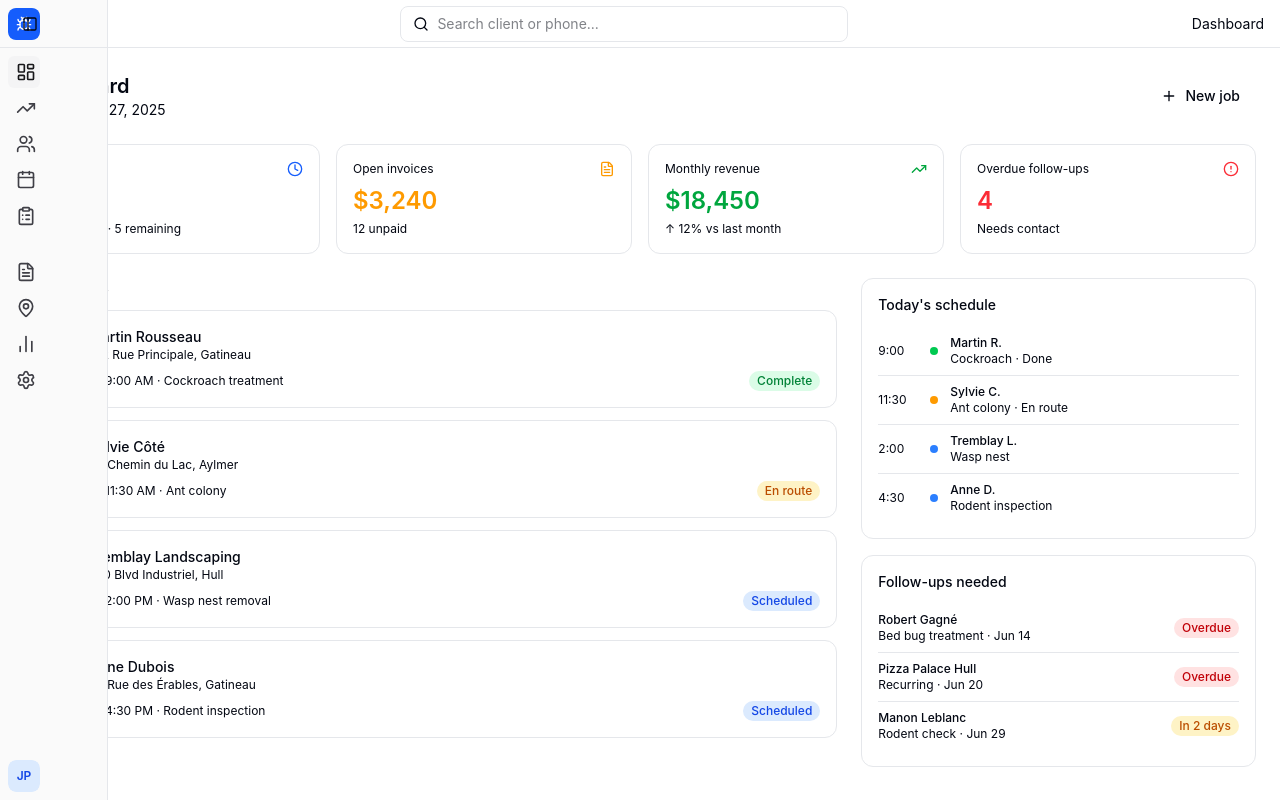
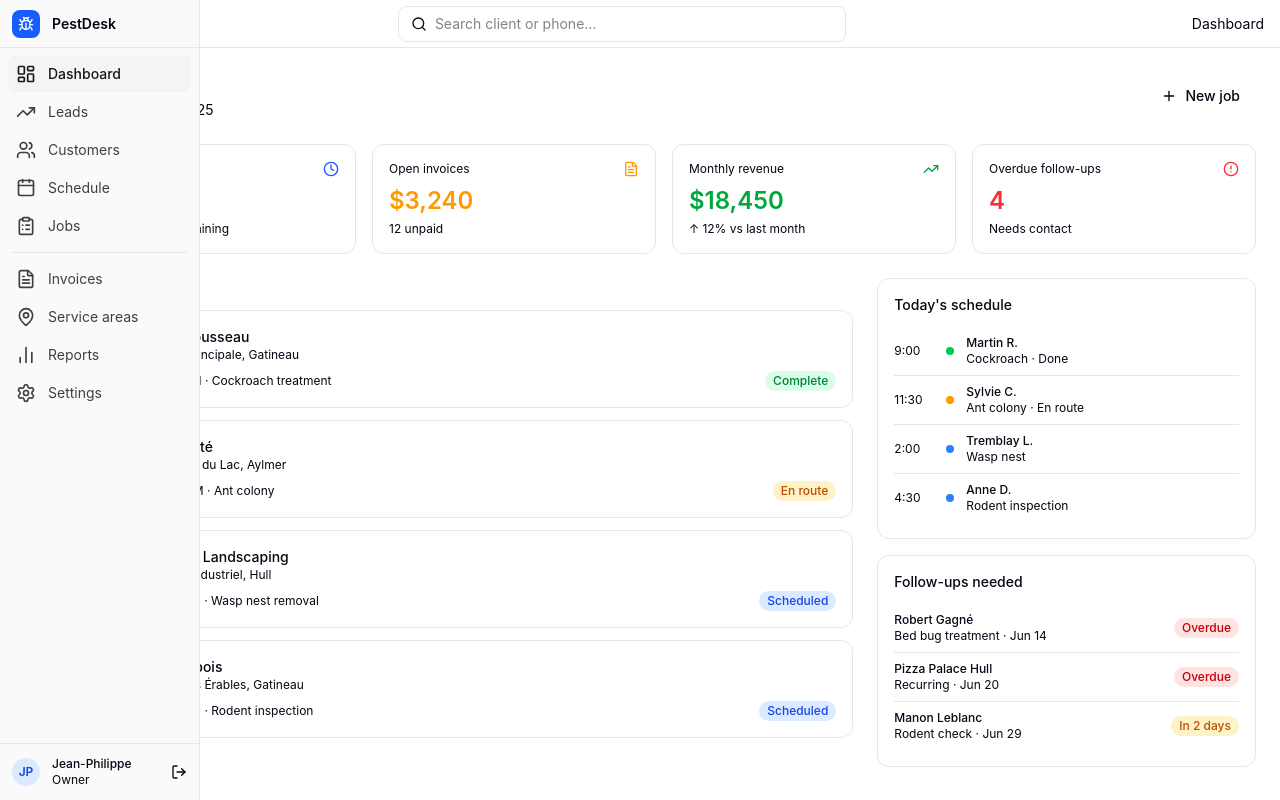
Before and after one commit to 4238582/pestdesk, a React (Vite) app: page / in a window 1280 px wide. Built offline with nearby package versions, Linux system fonts and the light colour scheme.

Commit message:
Replace shadcn sidebar with custom hover-expand sidebar, fix layout overlap

```diff
--- a/src/App.jsx
+++ b/src/App.jsx
@@ -1,6 +1,5 @@
 import { useState } from "react"
-import { SidebarProvider, SidebarTrigger, SidebarInset } from "@/components/ui/sidebar"
-import { AppSidebar } from "@/components/AppSidebar"
+import { AppSidebar, SIDEBAR_COLLAPSED_W } from "@/components/AppSidebar"
 import { GlobalSearch } from "@/components/GlobalSearch"
 import Dashboard from "@/pages/Dashboard"
 import Leads from "@/pages/Leads"
@@ -47,12 +46,16 @@ function App() {
   }
 
   return (
-    <SidebarProvider defaultOpen={false}>
-      <AppSidebar activePage={activePage} setActivePage={p => { setActivePage(p); setSelectedLead(null) }} />
-      <SidebarInset>
-        <div className="flex items-center h-12 px-4 border-b bg-background gap-3 sticky top-0 z-10">
-          <SidebarTrigger className="flex-shrink-0" />
-          <div className="h-4 w-px bg-border flex-shrink-0" />
+    <div className="flex h-screen w-full bg-background">
+      <AppSidebar
+        activePage={activePage}
+        setActivePage={p => { setActivePage(p); setSelectedLead(null) }}
+      />
+      <div
+        className="flex flex-col flex-1 min-w-0 overflow-hidden transition-all duration-200"
+        style={{ marginLeft: SIDEBAR_COLLAPSED_W }}
+      >
+        <div className="flex items-center h-12 px-4 border-b bg-background gap-3 flex-shrink-0">
           <div className="flex-1 flex justify-center">
             <GlobalSearch onNavigate={handleSearchNav} />
           </div>
@@ -60,11 +63,11 @@ function App() {
             {activePage}{selectedLead ? ` · ${selectedLead.name}` : ""}
           </span>
         </div>
-        <div className="flex-1 overflow-auto bg-muted/30 min-h-[calc(100vh-3rem)]">
+        <div className="flex-1 overflow-auto bg-muted/30">
           {renderPage()}
         </div>
-      </SidebarInset>
-    </SidebarProvider>
+      </div>
+    </div>
   )
 }
 
--- a/src/components/AppSidebar.jsx
+++ b/src/components/AppSidebar.jsx
@@ -1,134 +1,92 @@
-import { useSidebar } from "@/components/ui/sidebar"
-
+import { useState } from "react"
 import {
-  Sidebar,
-  SidebarContent,
-  SidebarFooter,
-  SidebarGroup,
-  SidebarGroupLabel,
-  SidebarHeader,
-  SidebarMenu,
-  SidebarMenuButton,
-  SidebarMenuItem,
-  SidebarRail,
-} from "@/components/ui/sidebar"
-import { Avatar, AvatarFallback } from "@/components/ui/avatar"
-import {
-  LayoutDashboard,
-  Users,
-  Calendar,
-  ClipboardList,
-  FileText,
-  BarChart2,
-  MapPin,
-  Settings,
-  Bug,
-  LogOut,
-  TrendingUp,
+  LayoutDashboard, TrendingUp, Users, Calendar,
+  ClipboardList, FileText, MapPin, BarChart2,
+  Settings, Bug, LogOut,
 } from "lucide-react"
 
 const navMain = [
-  { label: "Dashboard",     icon: LayoutDashboard, href: "#dashboard" },
-  { label: "Leads",         icon: TrendingUp,      href: "#leads" },
-  { label: "Customers",     icon: Users,            href: "#customers" },
-  { label: "Schedule",      icon: Calendar,         href: "#schedule" },
-  { label: "Jobs",          icon: ClipboardList,    href: "#jobs" },
+  { label: "Dashboard",     icon: LayoutDashboard },
+  { label: "Leads",         icon: TrendingUp },
+  { label: "Customers",     icon: Users },
+  { label: "Schedule",      icon: Calendar },
+  { label: "Jobs",          icon: ClipboardList },
 ]
 
 const navManage = [
-  { label: "Invoices",      icon: FileText,   href: "#invoices" },
-  { label: "Service areas", icon: MapPin,     href: "#areas" },
-  { label: "Reports",       icon: BarChart2,  href: "#reports" },
-  { label: "Settings",      icon: Settings,   href: "#settings" },
+  { label: "Invoices",      icon: FileText },
+  { label: "Service areas", icon: MapPin },
+  { label: "Reports",       icon: BarChart2 },
+  { label: "Settings",      icon: Settings },
 ]
 
+export const SIDEBAR_COLLAPSED_W = 48
+export const SIDEBAR_EXPANDED_W = 200
+
 export function AppSidebar({ activePage, setActivePage }) {
-  const { setOpen } = useSidebar()
+  const [expanded, setExpanded] = useState(false)
+
+  const w = expanded ? SIDEBAR_EXPANDED_W : SIDEBAR_COLLAPSED_W
 
   return (
-    <Sidebar
-      collapsible="icon"
-      onMouseEnter={() => setOpen(true)}
-      onMouseLeave={() => setOpen(false)}
+    <div
+      className="fixed inset-y-0 left-0 z-20 flex flex-col bg-sidebar border-r border-sidebar-border transition-all duration-200 overflow-hidden"
+      style={{ width: w }}
+      onMouseEnter={() => setExpanded(true)}
+      onMouseLeave={() => setExpanded(false)}
     >
       {/* Logo */}
-      <SidebarHeader>
-        <SidebarMenu>
-          <SidebarMenuItem>
-            <SidebarMenuButton size="lg" className="pointer-events-none">
-              <div className="flex aspect-square size-8 items-center justify-center rounded-lg bg-blue-600 text-white">
-                <Bug className="size-4" />
-              </div>
-              <div className="flex flex-col gap-0.5 leading-none">
-                <span className="font-semibold text-sm">PestDesk</span>
-                <span className="text-xs text-muted-foreground">v1.0</span>
-              </div>
-            </SidebarMenuButton>
-          </SidebarMenuItem>
-        </SidebarMenu>
-      </SidebarHeader>
+      <div className="flex items-center gap-3 px-3 h-12 border-b border-sidebar-border flex-shrink-0">
+        <div className="flex items-center justify-center size-7 rounded-lg bg-blue-600 text-white flex-shrink-0">
+          <Bug className="size-4" />
+        </div>
+        {expanded && <span className="font-semibold text-sm whitespace-nowrap">PestDesk</span>}
+      </div>
 
       {/* Nav */}
-      <SidebarContent>
-        <SidebarGroup>
-          <SidebarGroupLabel>Main</SidebarGroupLabel>
-          <SidebarMenu>
-            {navMain.map((item) => (
-              <SidebarMenuItem key={item.label}>
-                <SidebarMenuButton
-                  isActive={activePage === item.label}
-                  onClick={() => setActivePage(item.label)}
-                  tooltip={item.label}
-                  className="[&>svg]:size-5"
-                >
-                  <item.icon />
-                  <span>{item.label}</span>
-                </SidebarMenuButton>
-              </SidebarMenuItem>
-            ))}
-          </SidebarMenu>
-        </SidebarGroup>
+      <div className="flex-1 overflow-hidden py-2">
+        <NavSection items={navMain} activePage={activePage} setActivePage={setActivePage} expanded={expanded} />
+        <div className="mx-3 my-2 border-t border-sidebar-border" />
+        <NavSection items={navManage} activePage={activePage} setActivePage={setActivePage} expanded={expanded} />
+      </div>
 
-        <SidebarGroup>
-          <SidebarGroupLabel>Management</SidebarGroupLabel>
-          <SidebarMenu>
-            {navManage.map((item) => (
-              <SidebarMenuItem key={item.label}>
-                <SidebarMenuButton
-                  isActive={activePage === item.label}
-                  onClick={() => setActivePage(item.label)}
-                  tooltip={item.label}
-                  className="[&>svg]:size-5"
-                >
-                  <item.icon />
-                  <span>{item.label}</span>
-                </SidebarMenuButton>
-              </SidebarMenuItem>
-            ))}
-          </SidebarMenu>
-        </SidebarGroup>
-      </SidebarContent>
-
-      {/* User footer */}
-      <SidebarFooter>
-        <SidebarMenu>
-          <SidebarMenuItem>
-            <SidebarMenuButton size="lg" tooltip="Account">
-              <Avatar className="size-8 rounded-lg">
-                <AvatarFallback className="rounded-lg bg-blue-100 text-blue-700 text-xs font-semibold">
-                  JP
-                </AvatarFallback>
-              </Avatar>
-              <div className="flex flex-col gap-0.5 leading-none text-left">
-                <span className="text-sm font-medium">Jean-Philippe</span>
-                <span className="text-xs text-muted-foreground">Owner</span>
-              </div>
-              <LogOut className="ml-auto size-4 text-muted-foreground" />
-            </SidebarMenuButton>
-          </SidebarMenuItem>
-        </SidebarMenu>
-      </SidebarFooter>
-
-    </Sidebar>
+      {/* User */}
+      <div className="flex items-center gap-3 px-3 py-3 border-t border-sidebar-border flex-shrink-0">
+        <div className="size-7 rounded-full bg-blue-100 text-blue-700 flex items-center justify-center text-xs font-semibold flex-shrink-0">
+          JP
+        </div>
+        {expanded && (
+          <div className="flex-1 min-w-0">
+            <p className="text-xs font-medium truncate">Jean-Philippe</p>
+            <p className="text-xs text-muted-foreground truncate">Owner</p>
+          </div>
+        )}
+        {expanded && <LogOut className="size-4 text-muted-foreground flex-shrink-0" />}
+      </div>
+    </div>
   )
 }
+
+function NavSection({ items, activePage, setActivePage, expanded }) {
+  return (
+    <div className="flex flex-col gap-0.5 px-2">
+      {items.map(item => {
+        const active = activePage === item.label
+        return (
+          <button
+            key={item.label}
+            onClick={() => setActivePage(item.label)}
+            className={`flex items-center gap-3 rounded-md px-2 py-2 text-sm transition-colors w-full text-left
+              ${active
+                ? "bg-sidebar-accent text-sidebar-accent-foreground font-medium"
+                : "text-sidebar-foreground hover:bg-sidebar-accent/60"
+              }`}
+          >
+            <item.icon className="size-5 flex-shrink-0" />
+            {expanded && <span className="whitespace-nowrap">{item.label}</span>}
+          </button>
+        )
+      })}
+    </div>
+  )
+}
--- a/src/components/ui/sidebar.jsx
+++ b/src/components/ui/sidebar.jsx
@@ -25,9 +25,9 @@ import {
 
 const SIDEBAR_COOKIE_NAME = "sidebar_state"
 const SIDEBAR_COOKIE_MAX_AGE = 60 * 60 * 24 * 7
-const SIDEBAR_WIDTH = "16rem"
+const SIDEBAR_WIDTH = "200px"
 const SIDEBAR_WIDTH_MOBILE = "18rem"
-const SIDEBAR_WIDTH_ICON = "3rem"
+const SIDEBAR_WIDTH_ICON = "44px"
 const SIDEBAR_KEYBOARD_SHORTCUT = "b"
 
 const SidebarContext = React.createContext(null)
--- a/src/index.css
+++ b/src/index.css
@@ -108,5 +108,5 @@
   --color-sidebar-border: var(--sidebar-border);
   --color-sidebar-ring: var(--sidebar-ring);
   --sidebar-width: 200px;
-  --sidebar-width-icon: 40px;
+  --sidebar-width-icon: 44px;
 }
```
